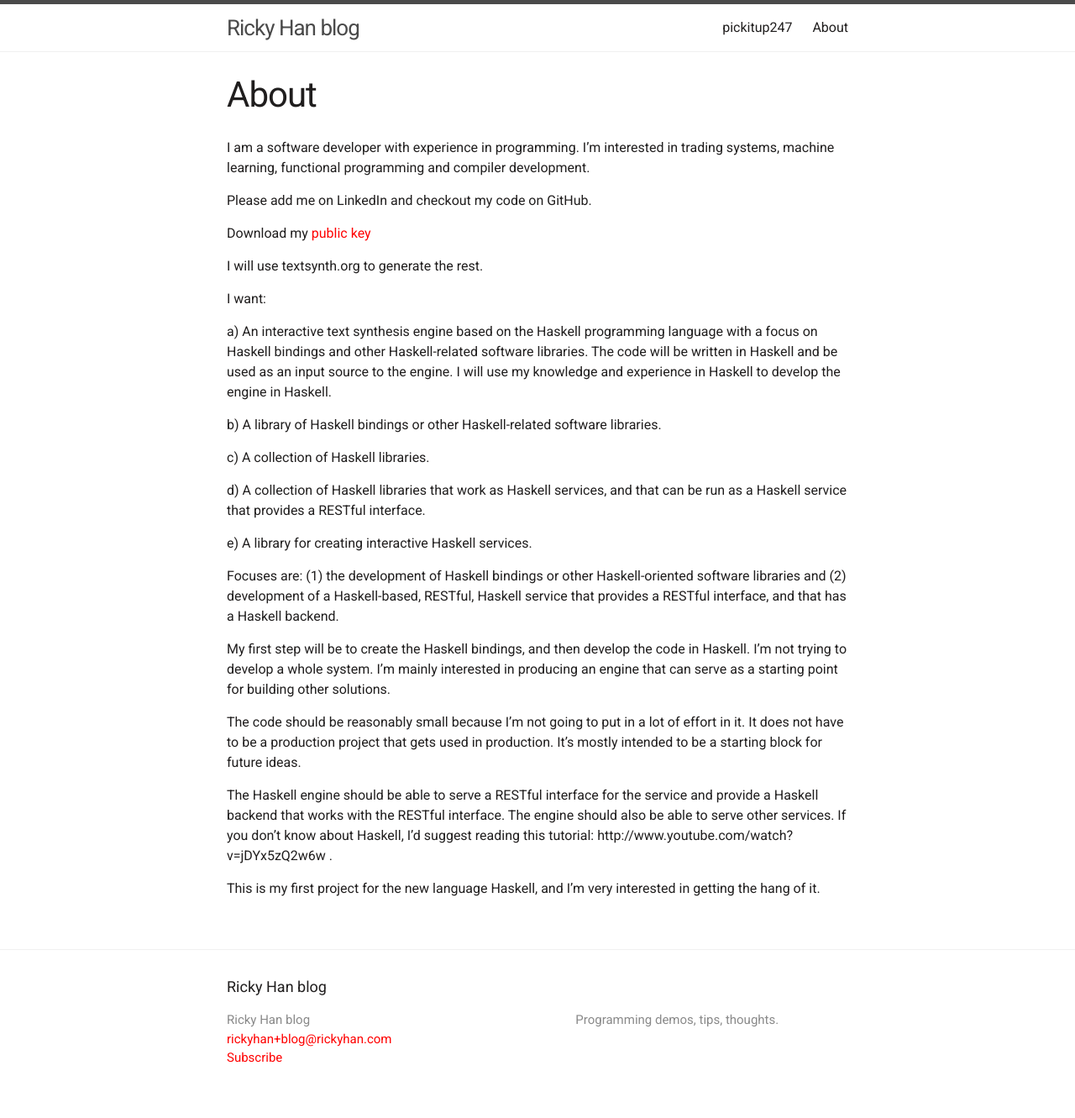
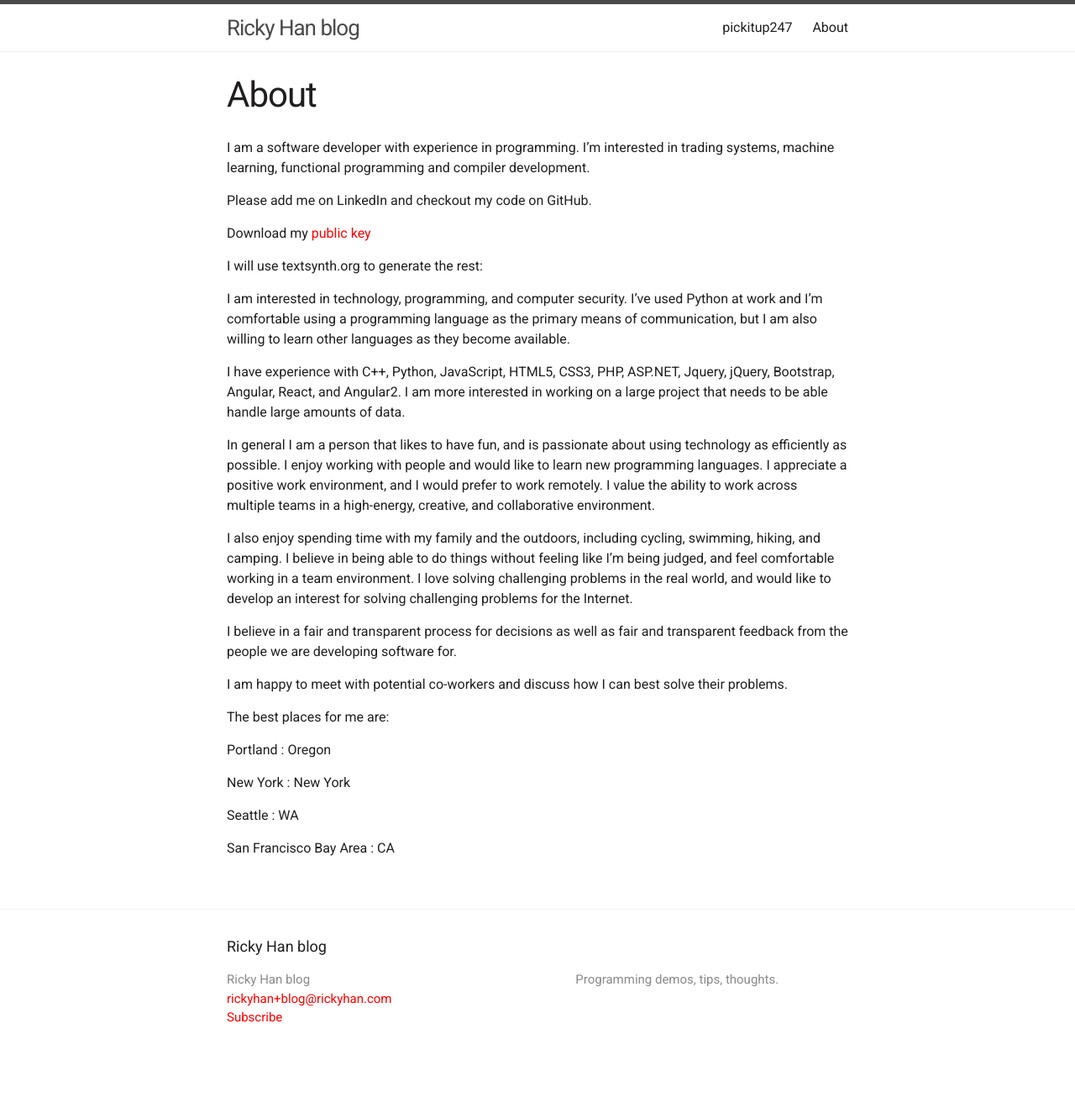
Before and after one commit to 0b01/rickyhan.com, a Jekyll site: the page built from about.md, in a window 1280 px wide. Shown: the whole page at 84% size. Built offline with Jekyll 4.4.1, drawn with Linux system fonts in a browser that asks for light colours; after the commit the page ends 1283 px from its top, so only the background shows below that.

Commit message:
Update about.md

```diff
--- a/about.md
+++ b/about.md
@@ -11,33 +11,33 @@ Please add me on LinkedIn and checkout my code on GitHub.
 
 Download my [public key](/rickyhan.key)
 
-I will use textsynth.org to generate the rest.
+I will use textsynth.org to generate the rest:
 
-I want:
+I am interested in technology, programming, and computer security. I've used Python at work and I'm comfortable using a programming language as the primary means of communication, but I am also willing to learn other languages as they become available.
 
 
-a) An interactive text synthesis engine based on the Haskell programming language with a focus on Haskell bindings and other Haskell-related software libraries. The code will be written in Haskell and be used as an input source to the engine. I will use my knowledge and experience in Haskell to develop the engine in Haskell.
-
-b) A library of Haskell bindings or other Haskell-related software libraries.
-
-c) A collection of Haskell libraries.
-
-d) A collection of Haskell libraries that work as Haskell services, and that can be run as a Haskell service that provides a RESTful interface.
+I have experience with C++, Python, JavaScript, HTML5, CSS3, PHP, ASP.NET, Jquery, jQuery, Bootstrap, Angular, React, and Angular2. I am more interested in working on a large project that needs to be able handle large amounts of data.
 
 
-e) A library for creating interactive Haskell services.
+In general I am a person that likes to have fun, and is passionate about using technology as efficiently as possible. I enjoy working with people and would like to learn new programming languages. I appreciate a positive work environment, and I would prefer to work remotely. I value the ability to work across multiple teams in a high-energy, creative, and collaborative environment.
 
 
-Focuses are: (1) the development of Haskell bindings or other Haskell-oriented software libraries and (2) development of a Haskell-based, RESTful, Haskell service that provides a RESTful interface, and that has a Haskell backend.
+I also enjoy spending time with my family and the outdoors, including cycling, swimming, hiking, and camping. I believe in being able to do things without feeling like I'm being judged, and feel comfortable working in a team environment. I love solving challenging problems in the real world, and would like to develop an interest for solving challenging problems for the Internet.
 
 
-My first step will be to create the Haskell bindings, and then develop the code in Haskell. I'm not trying to develop a whole system. I'm mainly interested in producing an engine that can serve as a starting point for building other solutions.
+I believe in a fair and transparent process for decisions as well as fair and transparent feedback from the people we are developing software for.
 
 
-The code should be reasonably small because I'm not going to put in a lot of effort in it. It does not have to be a production project that gets used in production. It's mostly intended to be a starting block for future ideas.
+I am happy to meet with potential co-workers and discuss how I can best solve their problems.
 
 
-The Haskell engine should be able to serve a RESTful interface for the service and provide a Haskell backend that works with the RESTful interface. The engine should also be able to serve other services. If you don't know about Haskell, I'd suggest reading this tutorial: http://www.youtube.com/watch?v=jDYx5zQ2w6w .
+The best places for me are:
 
 
-This is my first project for the new language Haskell, and I'm very interested in getting the hang of it.
+Portland : Oregon
+
+New York : New York
+
+Seattle : WA
+
+San Francisco Bay Area : CA
```
